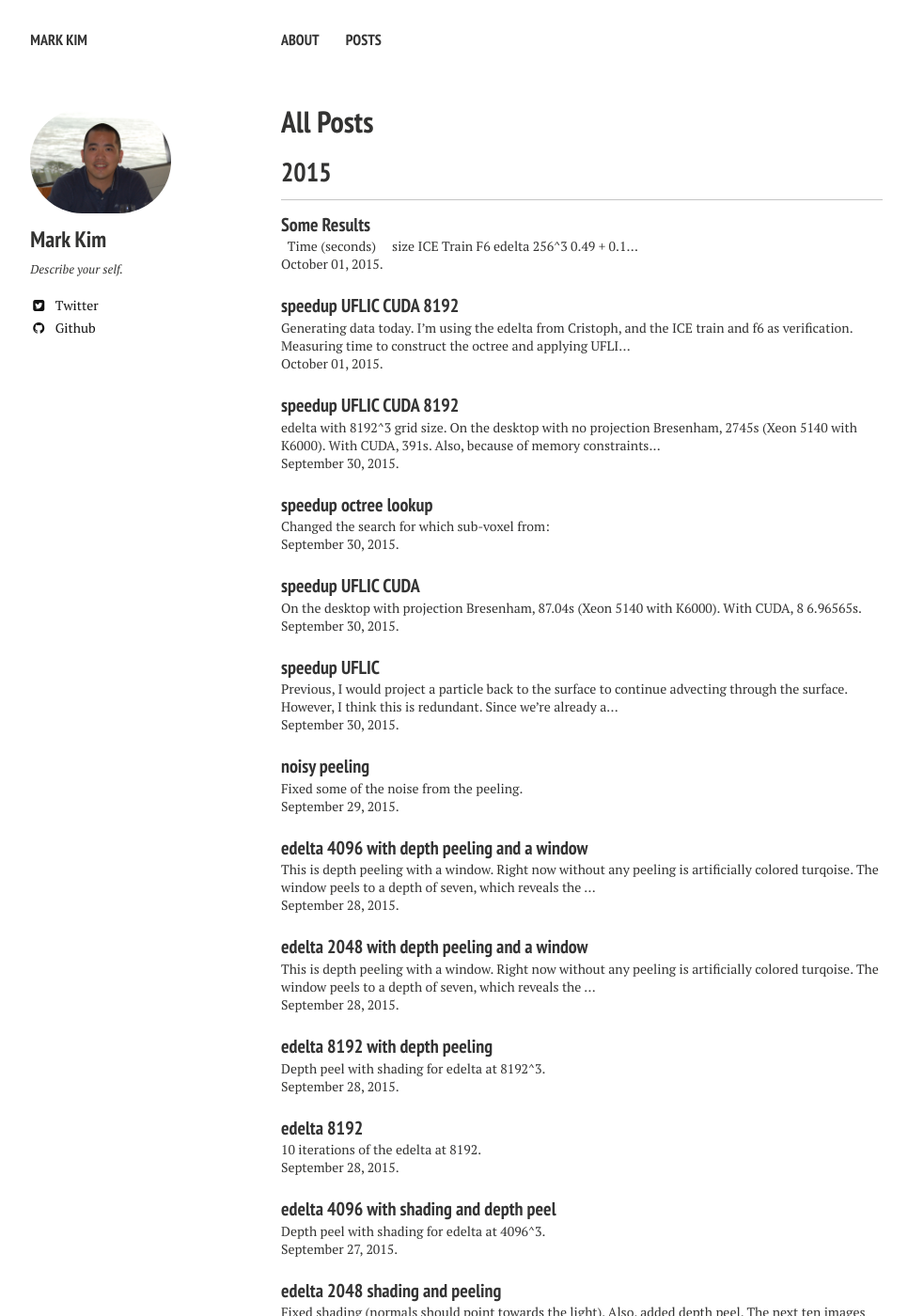
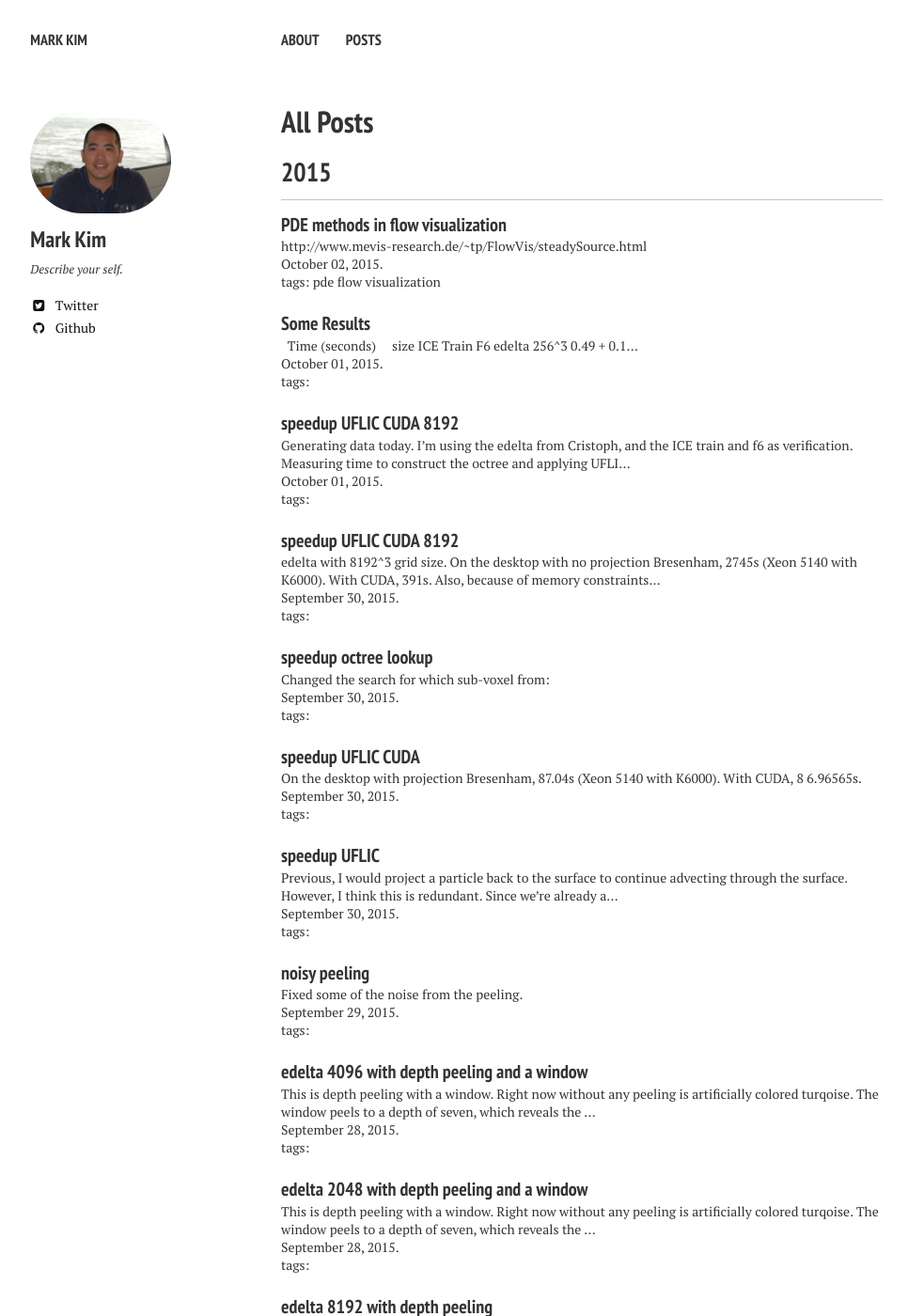
Before and after one commit to merelyMark/merelyMark.github.io, a Jekyll site: the page built from posts/index.md, in a window 1280 px wide and 1400 px high. Shown: the whole window at 94% size, without its empty margins (21-987 px from the left). Built offline with Jekyll 4.4.1, drawn with Linux system fonts in a browser that asks for light colours; nearby versions of some CDN libraries; some of the changed text lies outside the part shown.

Commit message:
Website that has code for anisotropic diffusion for flow vis.
Added tags to post and post list.

```diff
--- a/_layouts/post-index.html
+++ b/_layouts/post-index.html
@@ -51,6 +51,7 @@
           <h2><a href="{{ site.url }}{{ post.url }}" title="{{ post.title }}">{{ post.title }}</a></h2>
           <p>{{ post.excerpt | strip_html | truncate: 160 }}</p>
           <p><time datetime="{{ post.date | date_to_xmlschema }}">{{post.date| date: "%B %d, %Y" }}</time>{% if page.modified %} and last modified on <time datetime="{{ page.modified | date: "%Y-%m-%d" }}">{{ page.modified | date: "%B %d, %Y" }}</time>{% endif %}.</p>
+          {% if post.tags %}<p> tags:{% for tag in post.tags %} {{ tag }} {% endfor %}</p>{% endif %}
         {% endif %}
       </article>
     {% endfor %}
--- a/_layouts/post.html
+++ b/_layouts/post.html
@@ -39,10 +39,13 @@
       {% else %}
         <h1><a href="{{ site.url }}{{ page.url }}" rel="bookmark" title="{{ page.title }}">{{ page.title }}</a></h1>
       {% endif %}
+          {% if page.tags %}<p> tags:{% for tag in page.tags %} {{ tag }} {% endfor %}</p>{% endif %}
+
     </div><!--/ .headline-wrap -->
     <div class="article-wrap">
       {{ content }}
       <hr />
+
       <footer role="contentinfo">
         {% if page.share != false %}{% include _social-share.html %}{% endif %}
         <p class="byline"><strong>{{ page.title }}</strong> was published on <time datetime="{{ page.date | date_to_xmlschema }}">{{ page.date | date: "%B %d, %Y" }}</time>{% if page.modified %} and last modified on <time datetime="{{ page.modified | date: "%Y-%m-%d" }}">{{ page.modified | date: "%B %d, %Y" }}</time>{% endif %}.</p>
--- /dev/null
+++ b/_posts/2015-10-02-pde-methods-in-flow-visualization.md
@@ -0,0 +1,12 @@
+---
+layout: post
+title: "PDE methods in flow visualization"
+author: mark_kim
+modified:
+date:   2015-10-02 16:00
+tags:
+- pde
+- flow
+- visualization
+---
+http://www.mevis-research.de/~tp/FlowVis/steadySource.html
```
